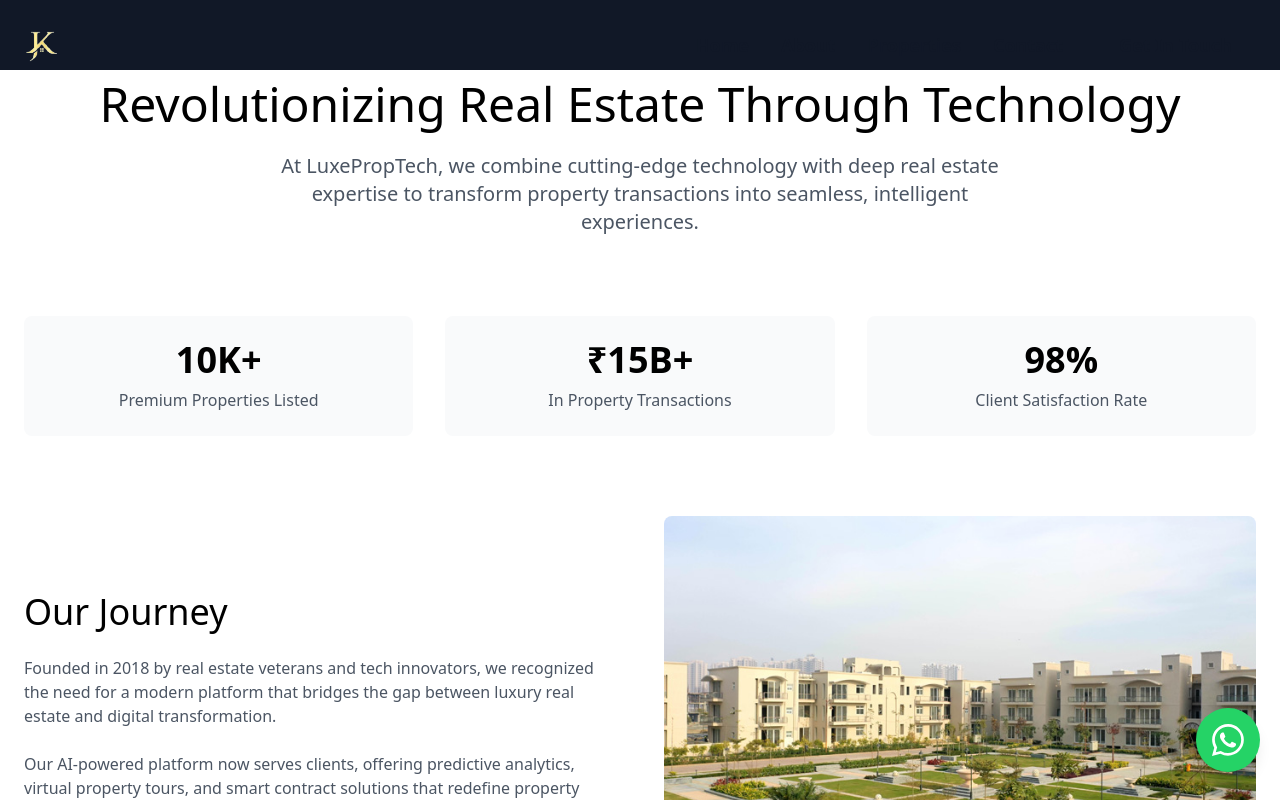
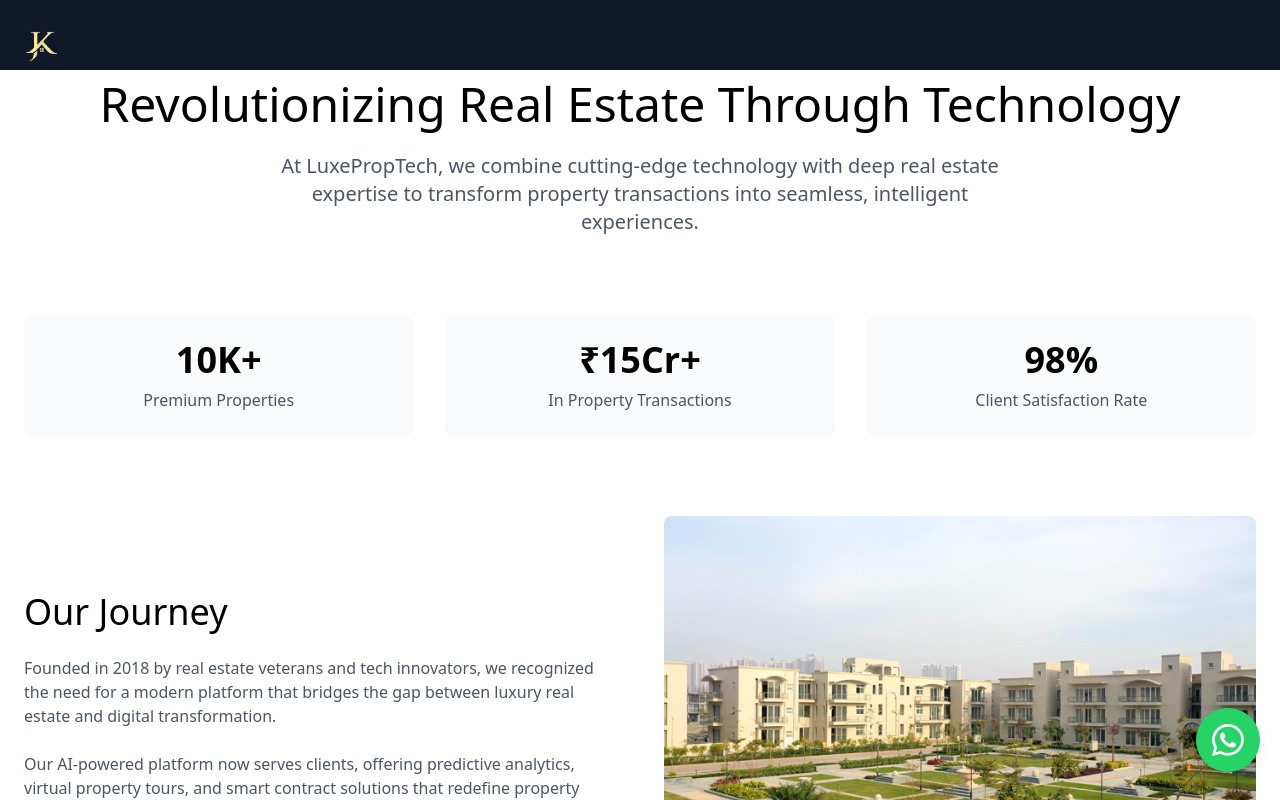
Before and after one commit to Ayush3323/Proptech_page, a React (Create React App) app: page /about in a window 1280 px wide. Shown: the top 800 px of the page. Built offline with nearby package versions, Linux system fonts and the light colour scheme.

Commit message:
update popup

```diff
--- a/src/components/Homepage/Header.jsx
+++ b/src/components/Homepage/Header.jsx
@@ -110,12 +110,12 @@ const LeadCaptureModal = ({ isOpen, onClose }) => {
                     className="w-full bg-custom text-white font-medium py-3 rounded-md hover:bg-opacity-90 transition-colors"
                     style={{ background: "rebeccapurple" }}
                   >
-                    Subscribe
+                    Submit
                   </button>
                 </form>
 
                 <p className="text-xs text-gray-500 mt-4 text-center">
-                  By subscribing, you agree to our privacy policy and terms of service.
+                  By submitting, you agree to our privacy policy and terms of service.
                 </p>
               </>
             )}
--- a/src/components/Otherpages/About.jsx
+++ b/src/components/Otherpages/About.jsx
@@ -28,10 +28,10 @@ const About = () => {
           <div className="grid md:grid-cols-3 gap-8 mb-20">
             <div className="text-center p-6 bg-gray-50 rounded-lg">
               <div className="text-4xl font-bold mb-2">10K+</div>
-              <div className="text-gray-600">Premium Properties Listed</div>
+              <div className="text-gray-600">Premium Properties</div>
             </div>
             <div className="text-center p-6 bg-gray-50 rounded-lg">
-              <div className="text-4xl font-bold mb-2">₹15B+</div>
+              <div className="text-4xl font-bold mb-2">₹15Cr+</div>
               <div className="text-gray-600">In Property Transactions</div>
             </div>
             <div className="text-center p-6 bg-gray-50 rounded-lg">
```
